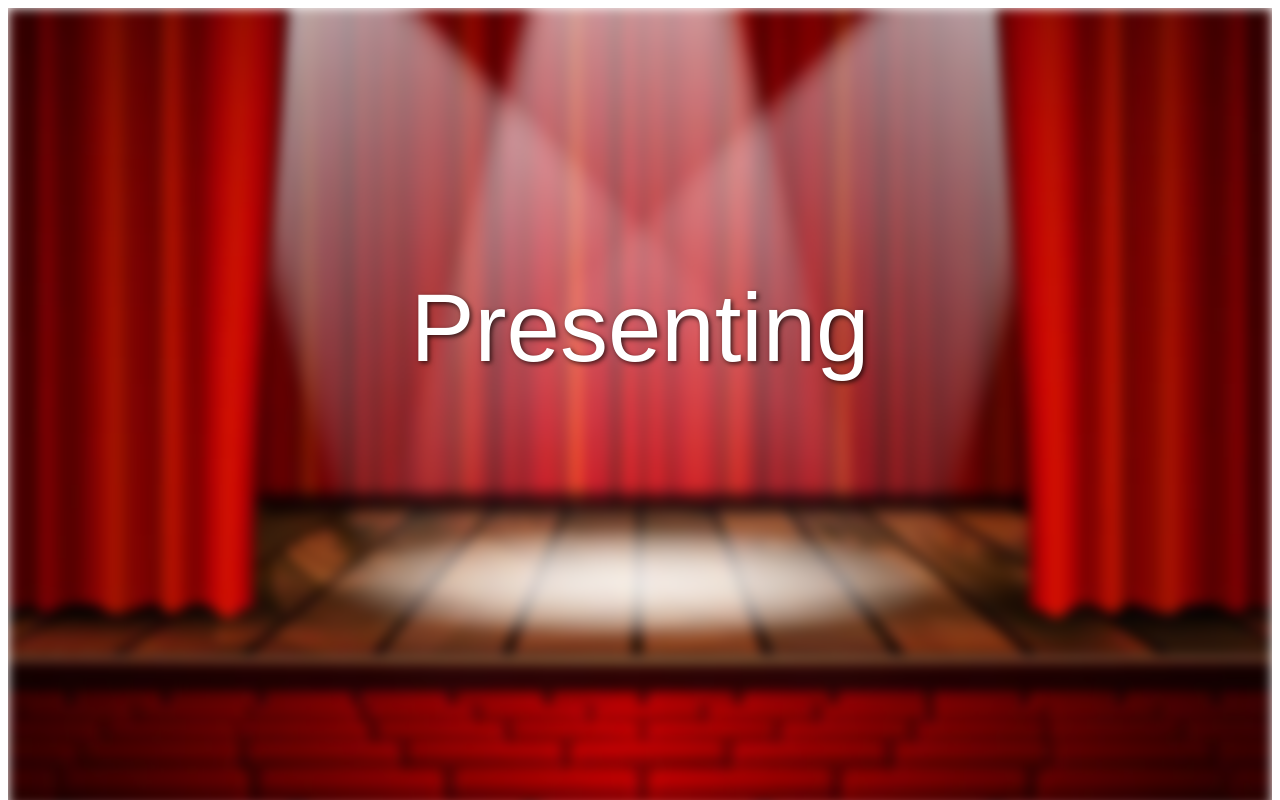
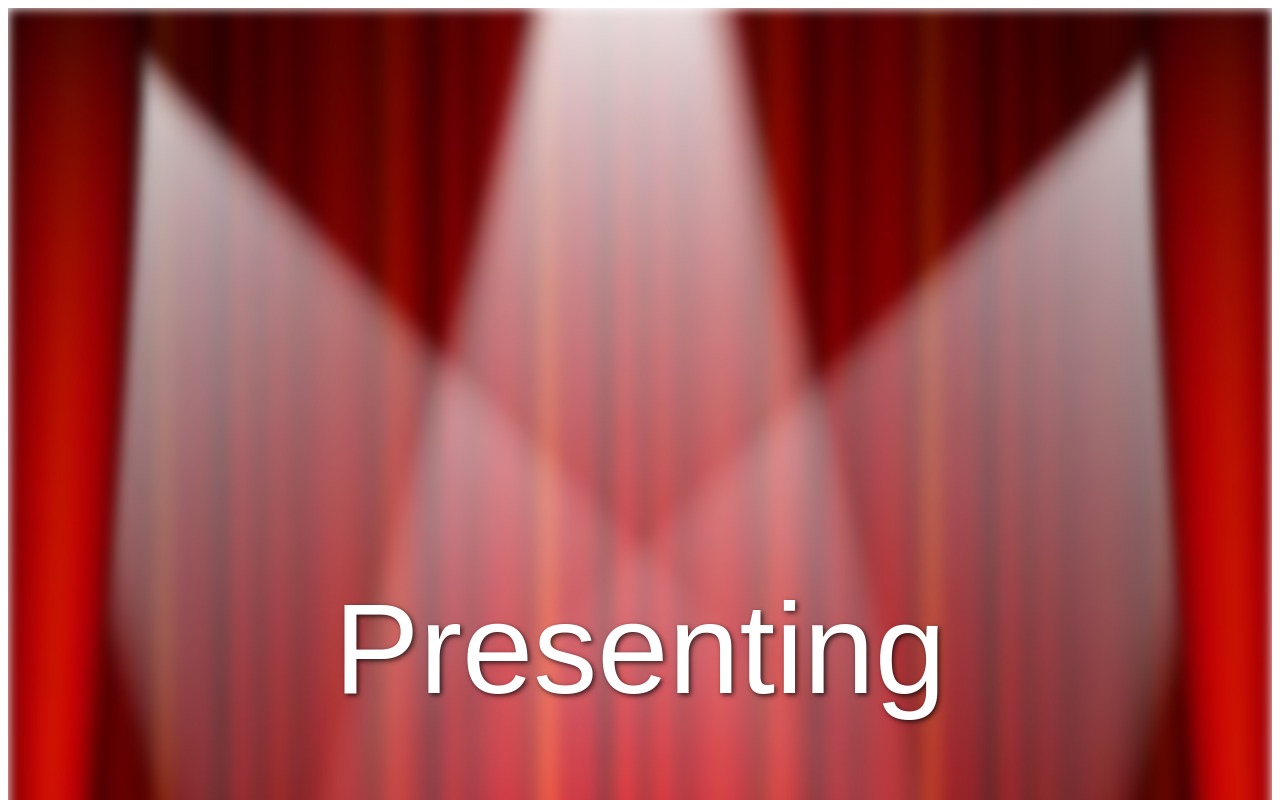
Before and after one commit to loganlanou/images, a plain HTML site: page index.html in a window 1280 px wide. Shown: the top 800 px of the page. Drawn offline with Linux system fonts and the light colour scheme.

Commit message:
prob not

```diff
--- a/index.html
+++ b/index.html
@@ -60,7 +60,7 @@
         .theatre_stage_container {
             position: relative;
             width: 100%;
-            height: 100vh;
+            height: 200vh;
             overflow: hidden;
         }
 
@@ -83,7 +83,7 @@
             transform: translate(-50%, -50%);
             z-index: 2;
             color: white;
-            font-size: 6rem;
+            font-size: 8rem;
             font-family: Arial, sans-serif;
             text-align: center;
             text-shadow: 2px 2px 5px rgba(0, 0, 0, 0.7);
```
